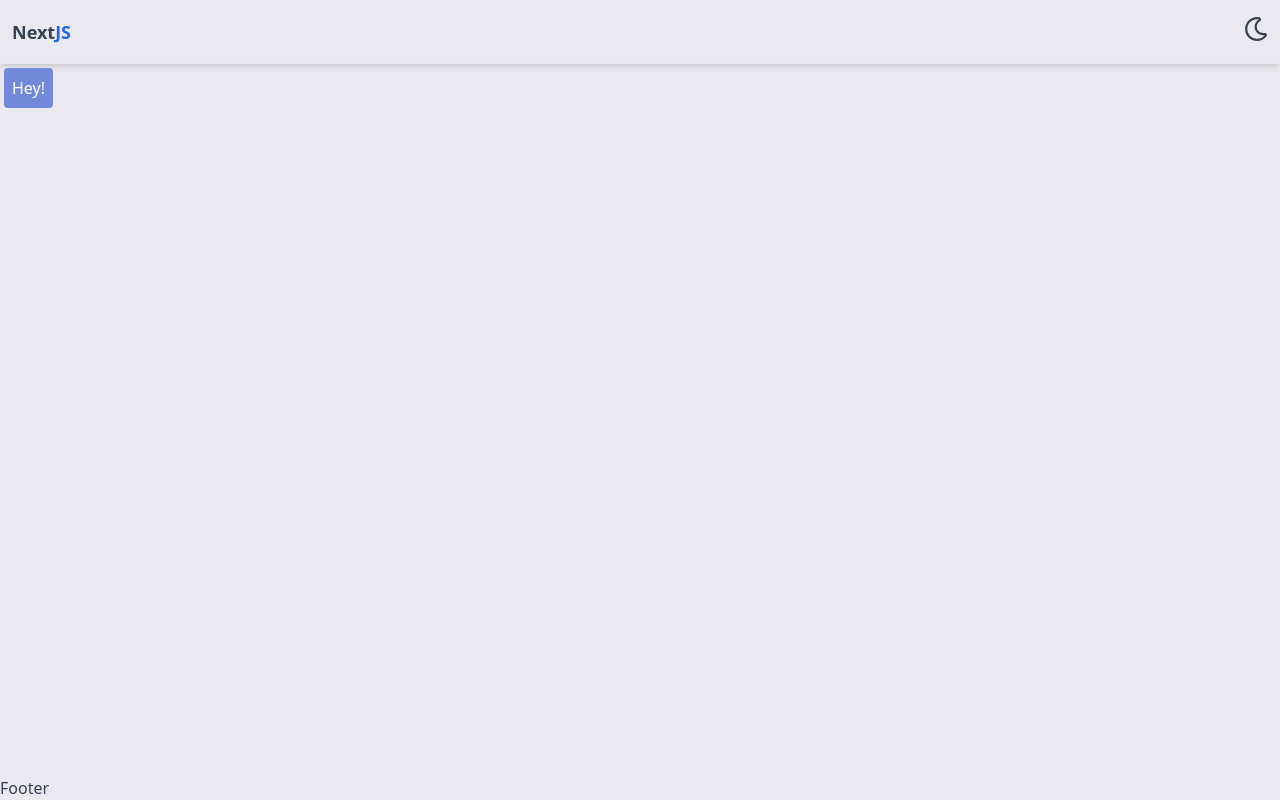
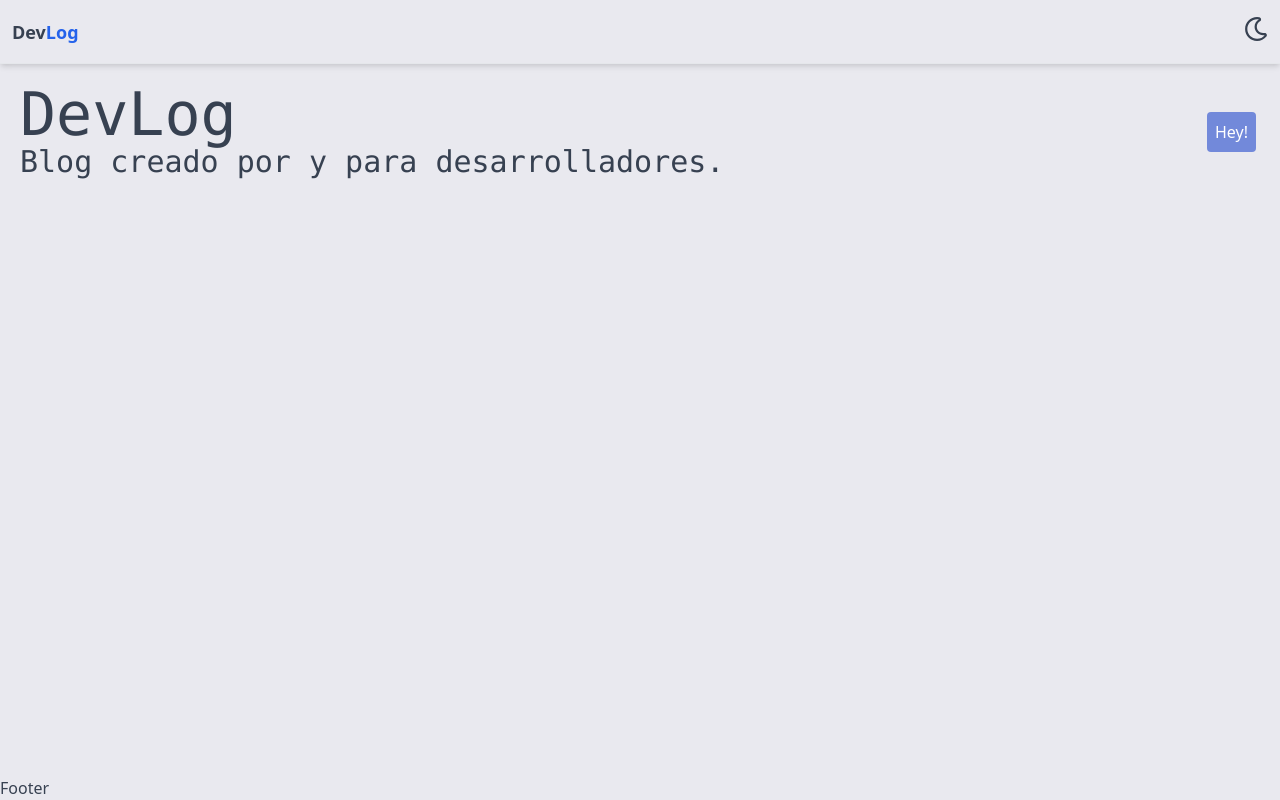
Before and after one commit to MrTierrin/dev-log, a Next.js app: page / in a window 1280 px wide. Built offline with nearby package versions, Linux system fonts and the light colour scheme.

Commit message:
Estructura de la página inicial.

```diff
--- a/components/Header.jsx
+++ b/components/Header.jsx
@@ -2,8 +2,8 @@ import ThemeChanger from '@/components/ThemeChanger'
 
 function Header() {
   return (
-    <header className="flex-grow-0 flex-shrink-0 flex items-center h-16 shadow-md px-3 border-b dark:border-blue-50">
-      <div className="flex-1 font-bold text-lg">Next<span className="text-blue-600">JS</span></div>
+    <header className="flex-grow-0 flex-shrink-0 flex items-center h-16 shadow-md px-3 border-b dark:border-blue-400">
+      <div className="flex-1 font-bold text-lg">Dev<span className="text-blue-600">Log</span></div>
       <div className="flex-grow-0 flex-shrink-0">
         <ThemeChanger />
       </div>
--- a/pages/index.jsx
+++ b/pages/index.jsx
@@ -5,15 +5,20 @@ export default function Home() {
   return (
     <>
       <Head>
-        <title>NextJS + TailwindCSS</title>
+        <title>DevLog</title>
       </Head>
-      <div className="text-discord">
-        <Button
-          className="bg-discord transition-colors duration-300 transform hover:bg-discord-200 active:scale-90"
-        >
-          Hey!
-        </Button>
-        <div className="w-full" />
+      <div className="flex justify-center items-center xs:flex-col 2xs:flex-col">
+        <div className="flex-1 p-5 font-mono">
+          <h1 className="text-6xl">DevLog</h1>
+          <p className="text-3xl">Blog creado por y para desarrolladores.</p>
+        </div>
+        <div className="p-5 text-center">
+          <Button
+            className="bg-discord transition-colors duration-300 transform hover:bg-discord-200 active:scale-90"
+          >
+            Hey!
+          </Button>
+        </div>
       </div>
     </>
   )
--- a/styles/globals.css
+++ b/styles/globals.css
@@ -11,11 +11,12 @@ html,
 body {
   padding: 0;
   margin: 0;
+  overflow-x: none;
   @apply h-full min-h-full;
 }
 
 #__next {
-  @apply dark:bg-gray-800 dark:text-white text-gray-700;
+  @apply bg-gray-400 text-gray-700 dark:bg-gray-800 dark:text-white;
   background: #e9e9ef;
   transition: 0.2s background-color;
 }
--- a/tailwind.config.js
+++ b/tailwind.config.js
@@ -1,4 +1,5 @@
 const colors = require('tailwindcss/colors')
+const defaultTheme = require('tailwindcss/defaultTheme')
 
 module.exports = {
   purge: [
@@ -7,6 +8,11 @@ module.exports = {
   ],
   darkMode: 'class',
   theme: {
+    screens: {
+      'xs': { max: '475px' },
+      '2xs': { max: '640px' },
+      ...defaultTheme.screens,
+    },
     colors: {
       gray: colors.coolGray,
       blue: colors.blue,
```
